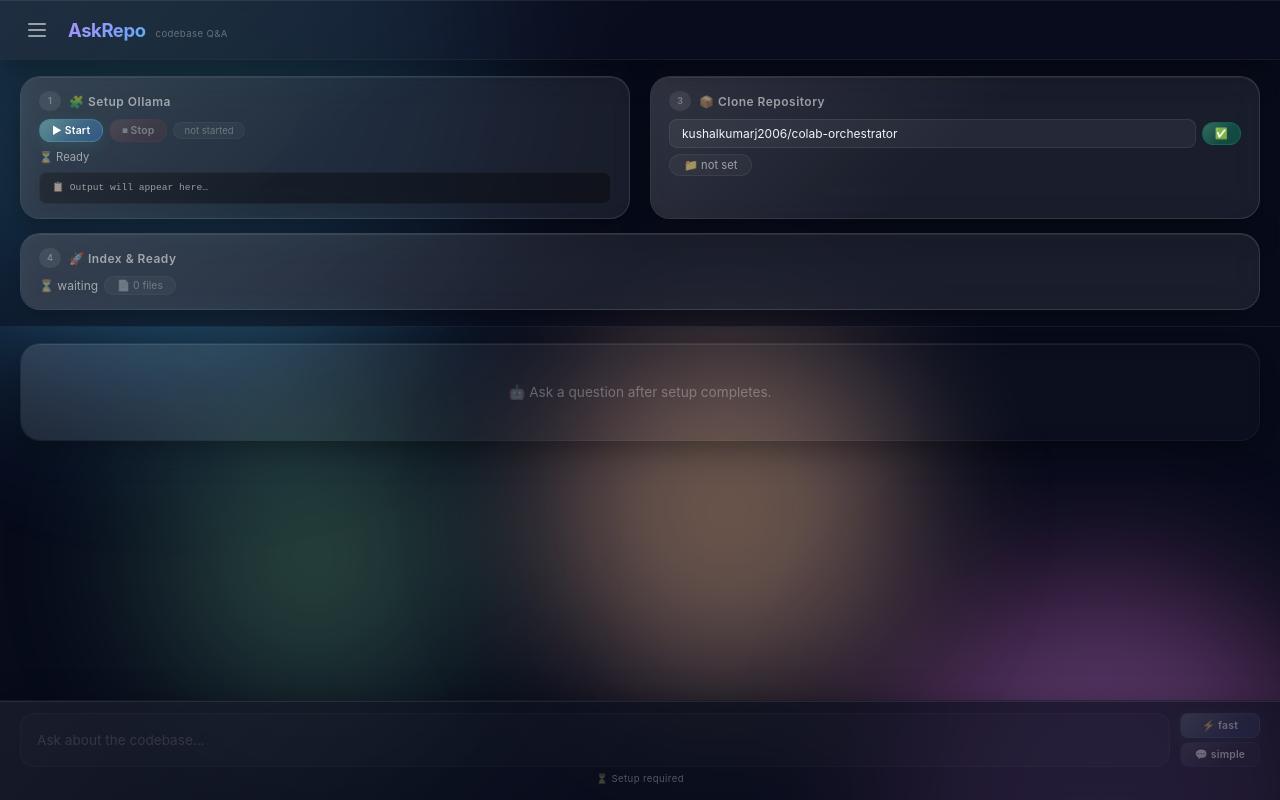
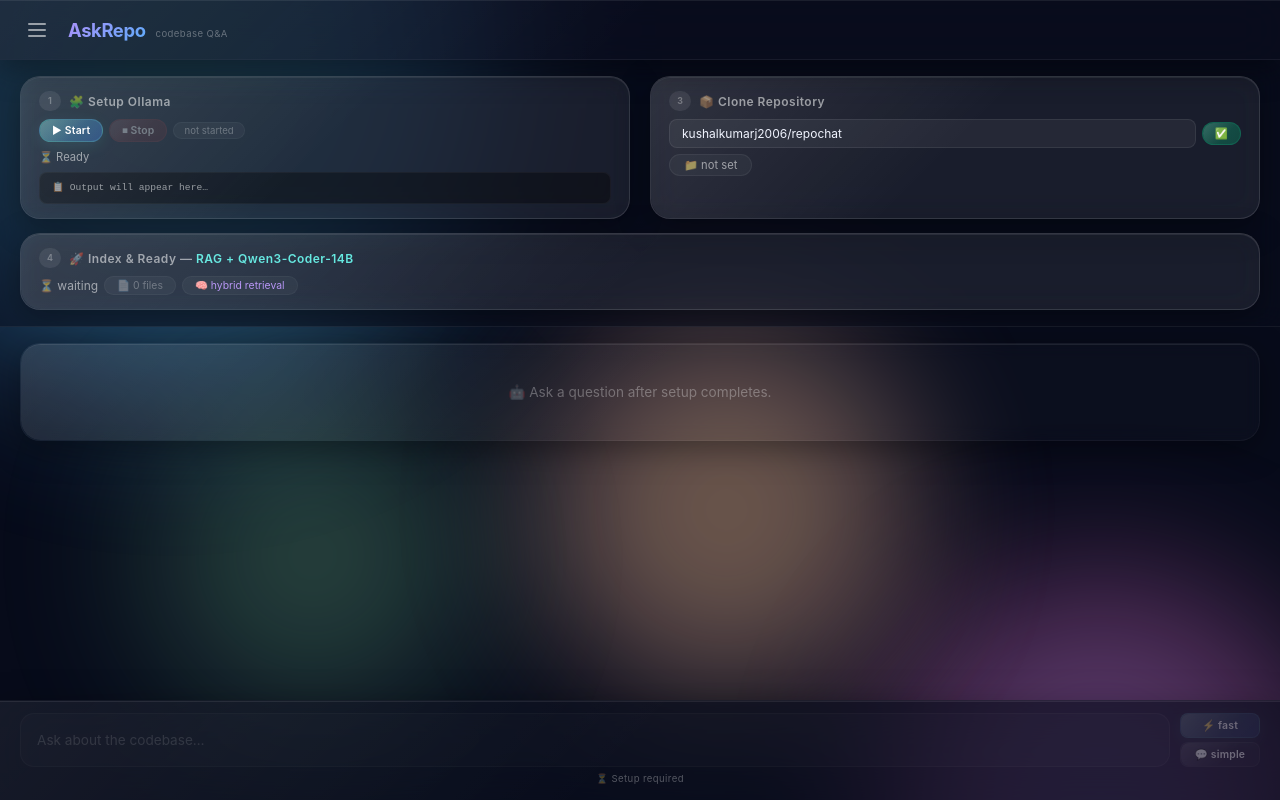
Before and after one commit to kushalkumarj2006/repochat, a plain HTML site: page index.html in a window 1280 px wide. Drawn offline with Linux system fonts and the light colour scheme; no server answers.

Commit message:
Update index.html

```diff
--- a/index.html
+++ b/index.html
@@ -61,22 +61,23 @@
             <h3>📦 Clone Repository</h3>
           </div>
           <div class="setup-row">
-            <input type="text" id="repoInput" placeholder="user/repo or URL" value="kushalkumarj2006/colab-orchestrator" />
+            <input type="text" id="repoInput" placeholder="user/repo or URL" value="kushalkumarj2006/repochat" />
             <button class="btn btn-success btn-sm" id="confirmRepoBtn">✅</button>
           </div>
           <div class="repo-display" id="repoDisplay">📁 not set</div>
           <div class="setup-status" id="repoStatus"></div>
         </div>
 
-        <!-- Step 4: Index & Ready (full width) -->
+        <!-- Step 4: Index & Ready -->
         <div class="setup-section glass glass-card glass-card--setup" style="grid-column: 1 / -1;">
           <div class="setup-section__header">
             <span class="step-num" id="step4num">4</span>
-            <h3>🚀 Index &amp; Ready</h3>
+            <h3>🚀 Index &amp; Ready — <span style="color:var(--accent-aqua);">RAG + Qwen3-Coder-14B</span></h3>
           </div>
           <div class="setup-row">
             <span class="index-status" id="indexStatus">⏳ waiting</span>
             <span class="file-stats" id="fileStats">📄 0 files</span>
+            <span class="file-stats" style="color:var(--accent-violet);">🧠 hybrid retrieval</span>
           </div>
         </div>
       </div>
```
